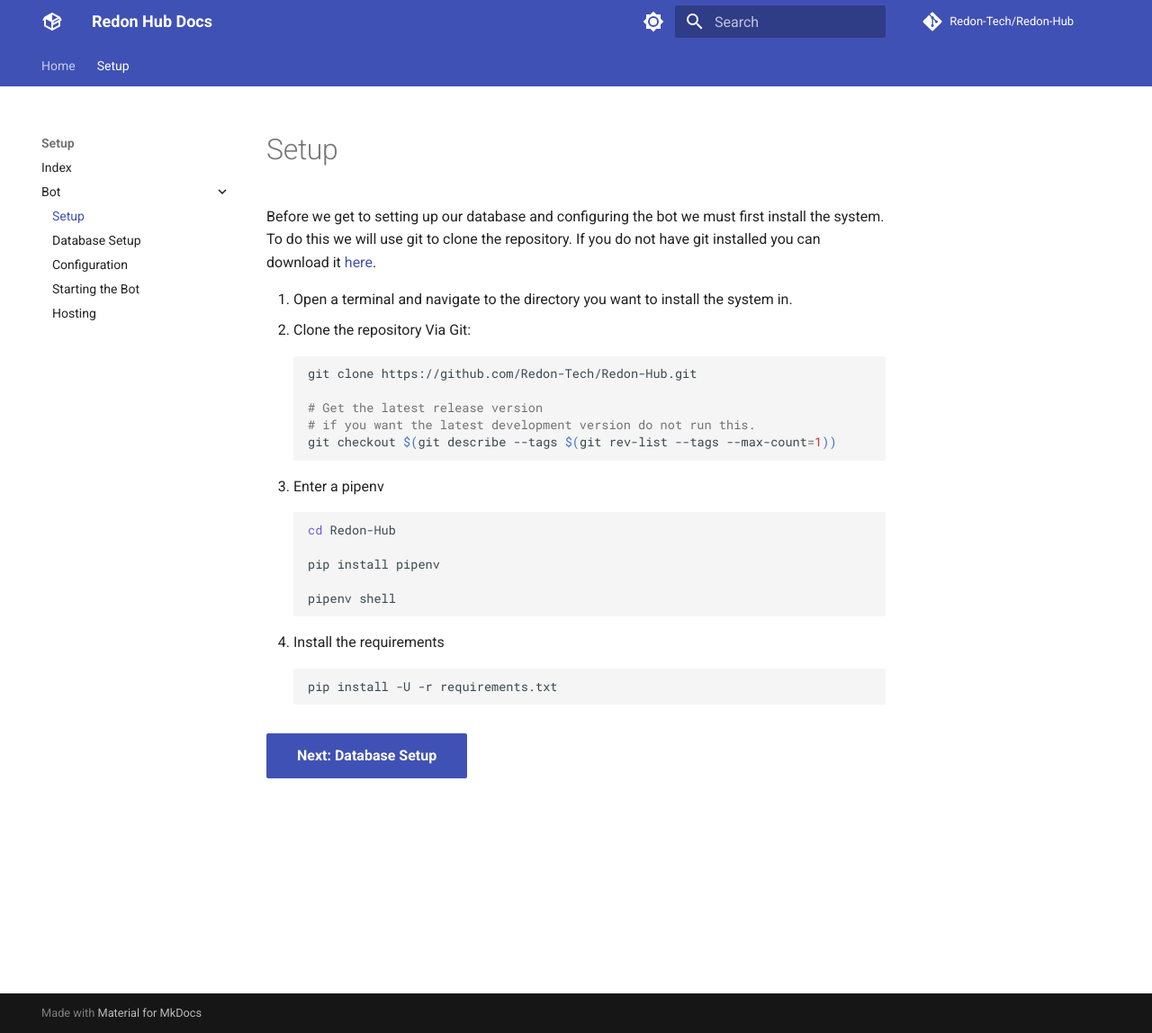
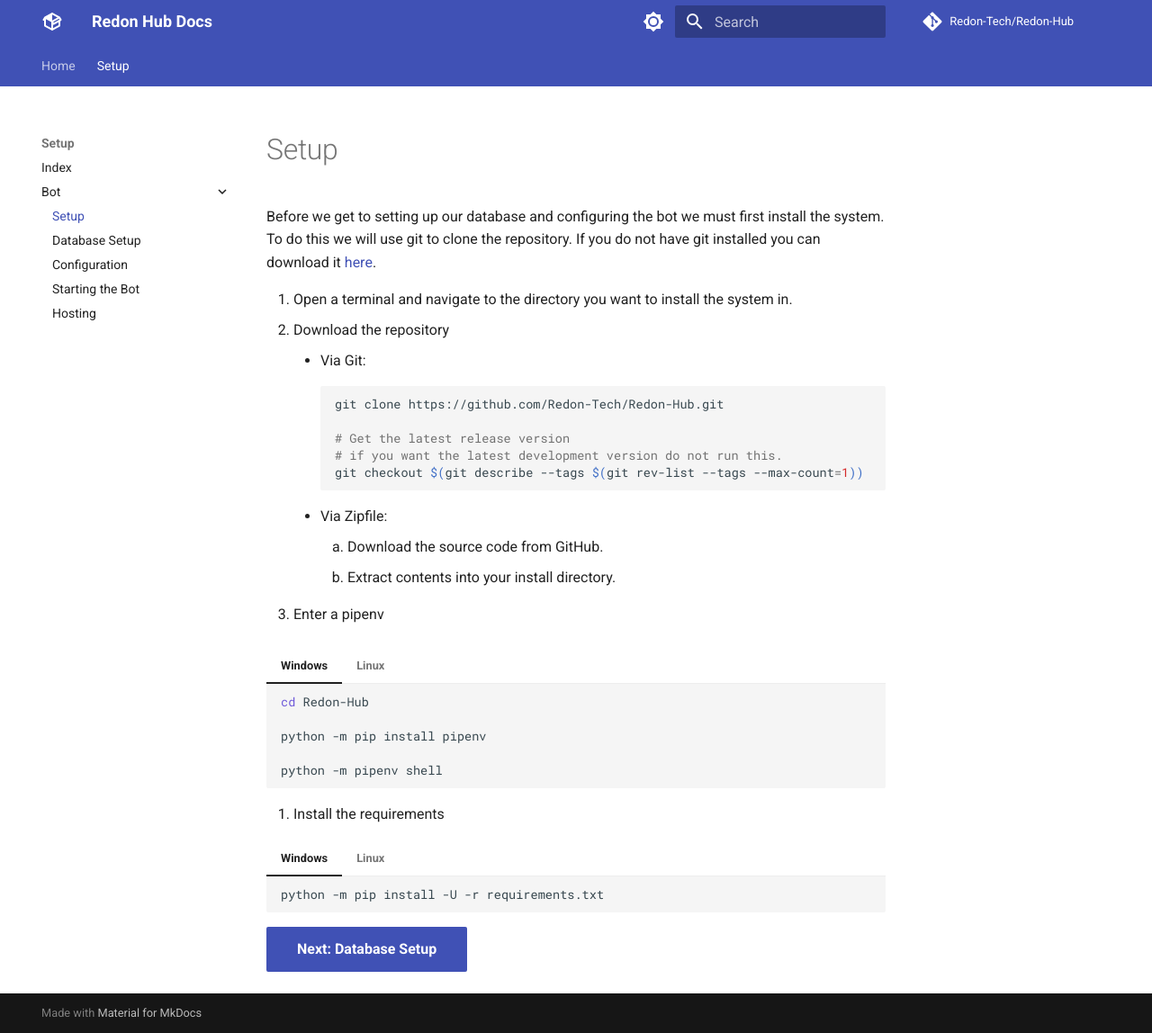
Before and after one commit to Redon-Tech/Redon-Hub, an MkDocs documentation site: the page built from docs/setup/bot/setup.md, in a window 1280 px wide and 1148 px high. Shown: the whole window at 90% size. Built offline with MkDocs 1.6.1 and Material for MkDocs 9.7.7, drawn with Linux system fonts in a browser that asks for light colours; comment, search, counter and statistics services are not loaded.

Commit message:
Add to documentation

````diff
--- a/docs/setup/bot/setup.md
+++ b/docs/setup/bot/setup.md
@@ -6,8 +6,8 @@
 Before we get to setting up our database and configuring the bot we must first install the system. To do this we will use git to clone the repository. If you do not have git installed you can download it [here](https://git-scm.com/downloads).
 
 1. Open a terminal and navigate to the directory you want to install the system in.
-2. Clone the repository
-    Via Git:
+2. Download the repository
+    - Via Git:
     ```bash
     git clone https://github.com/Redon-Tech/Redon-Hub.git
 
@@ -15,7 +15,20 @@
     # if you want the latest development version do not run this.
     git checkout $(git describe --tags $(git rev-list --tags --max-count=1))
     ```
+    - Via Zipfile:
+        1. Download the source code from GitHub.
+        2. Extract contents into your install directory.
+
 3. Enter a pipenv
+=== "Windows"
+    ```bash
+    cd Redon-Hub
+
+    python -m pip install pipenv
+
+    python -m pipenv shell
+    ```
+=== "Linux"
     ```bash
     cd Redon-Hub
 
@@ -23,7 +36,13 @@
 
     pipenv shell
     ```
+
 4. Install the requirements
+=== "Windows"
+    ```bash
+    python -m pip install -U -r requirements.txt
+    ```
+=== "Linux"
     ```bash
     pip install -U -r requirements.txt
     ```
````
Also changed, not shown: docs/index.md (+1 -1 lines), docs/setup/bot/database.md (+24 -0 lines), docs/setup/bot/running.md (+11 -5 lines), 1 other file.
